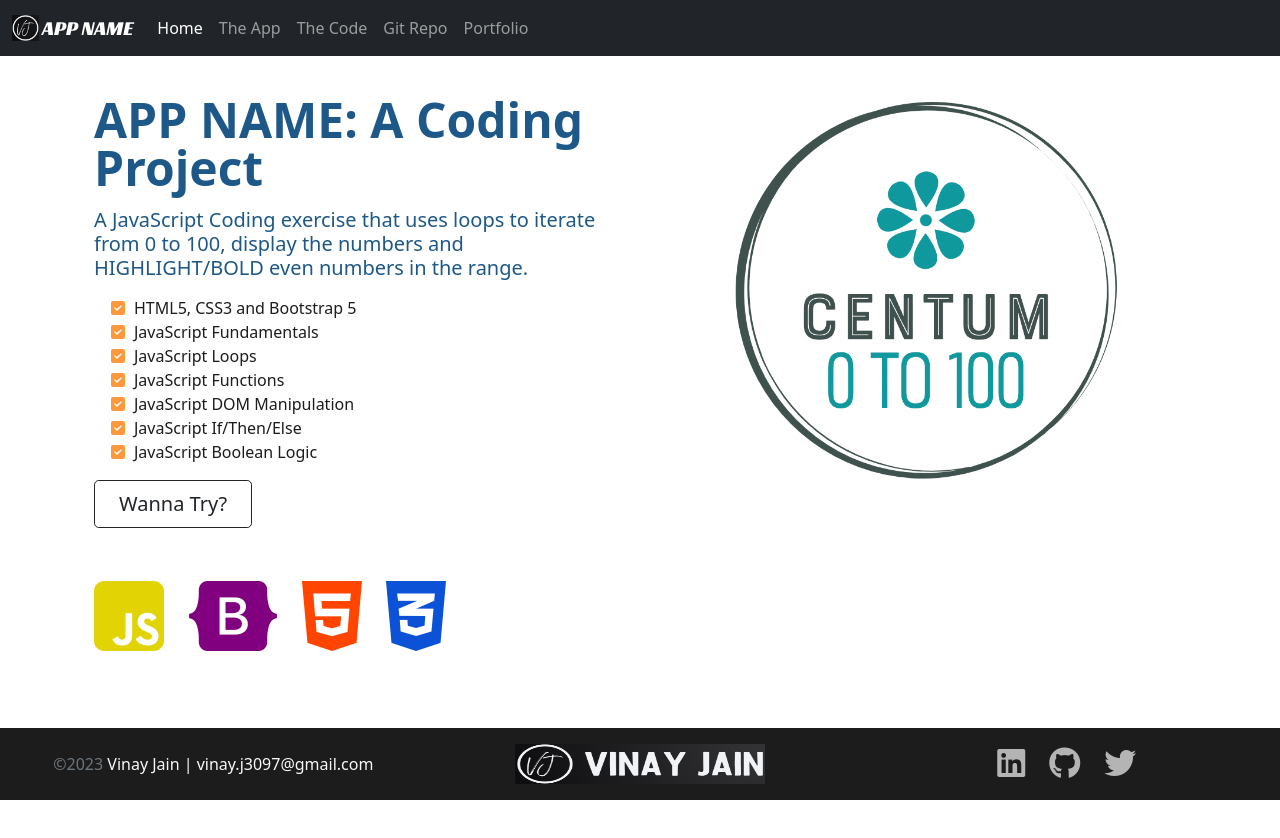
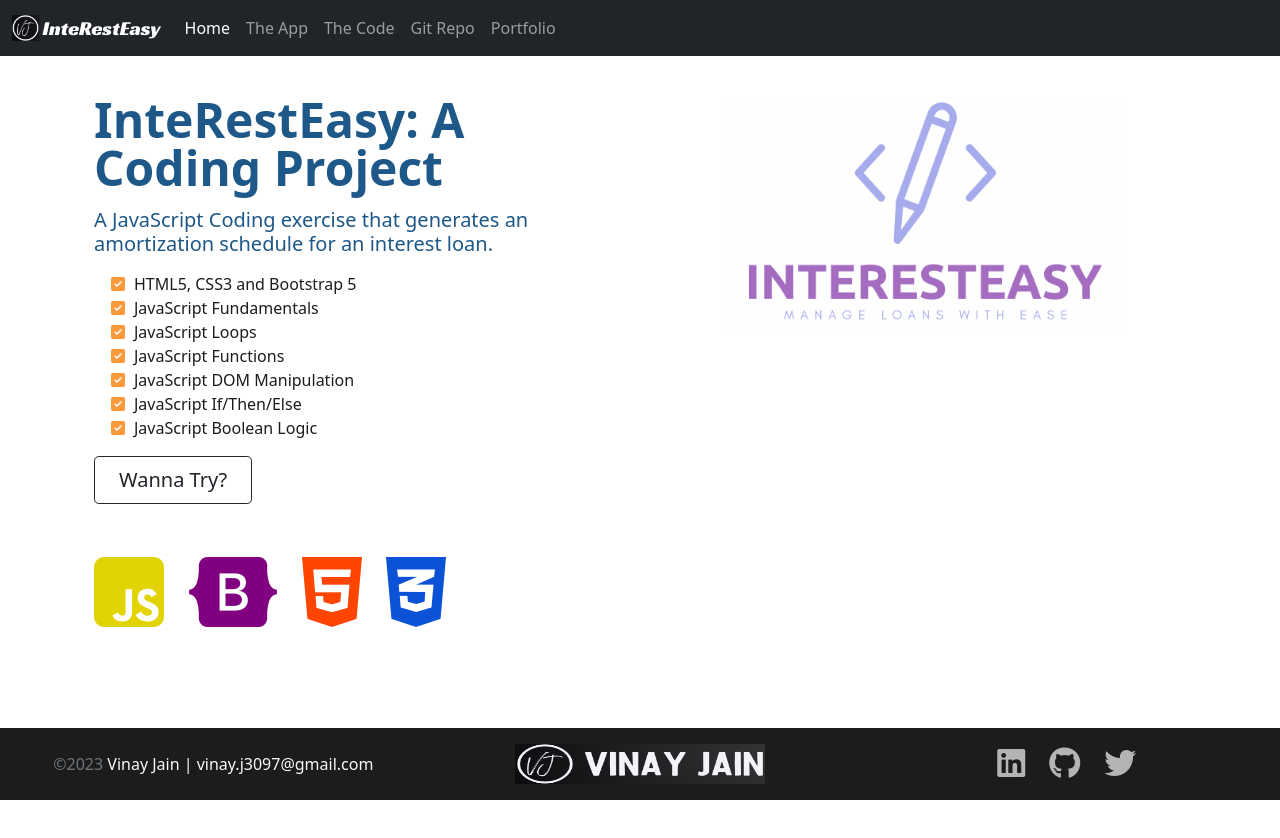
Before and after one commit to Vinay352/InteRestEasy, a plain HTML site: page index.html in a window 1280 px wide. Drawn offline with nearby package versions, Linux system fonts and the light colour scheme.

Commit message:
final
final

```diff
--- a/index.html
+++ b/index.html
@@ -2,7 +2,7 @@
 <html lang="en" class="min-vh-100">
 
 <head>
-    <title>App Name: A Coding Challenge by Vinay Jain</title>
+    <title>InteRestEasy: A Coding Challenge by Vinay Jain</title>
     <!-- Required meta tags -->
     <meta charset="utf-8">
     <meta name="viewport" content="width=device-width, initial-scale=1, shrink-to-fit=no">
@@ -27,7 +27,7 @@
     <!-- NAV Section -->
     <nav class="navbar navbar-expand-md navbar-dark fixed-top bg-dark">
         <div class="container-fluid">
-            <a class="navbar-brand logoFont" href="#"><img src="img/my signature black.png" alt="Vinay Jain Signature" width="" height="26" class="d-inline-block align-text-top"> APP NAME</a>
+            <a class="navbar-brand logoFont" href="#"><img src="img/my signature black.png" alt="Vinay Jain Signature" width="" height="26" class="d-inline-block align-text-top"> InteRestEasy</a>
             <button class="navbar-toggler" type="button" data-bs-toggle="collapse" data-bs-target="#navbarCollapse"
                 aria-controls="navbarCollapse" aria-expanded="false" aria-label="Toggle navigation">
                 <span class="navbar-toggler-icon"></span>
@@ -44,7 +44,7 @@
                         <a class="nav-link" href="code.html">The Code</a>
                     </li>
                     <li class="nav-item">
-                        <a class="nav-link" target="_blank" href="">Git Repo</a>
+                        <a class="nav-link" target="_blank" href="https://github.com/Vinay352/InteRestEasy">Git Repo</a>
                     </li>
                     <li class="nav-item">
                         <a class="nav-link" target="_blank" href="https://code-with-vj.netlify.app/">Portfolio</a>
@@ -59,8 +59,10 @@
        <div class="container col-xxl-8 px-4 py-5">
            <div class="row row-cols-1 row-cols-lg-2 g-5 py-5">
                 <div class="col order-last order-lg-first">
-                    <h1 class="display-5 fw-bold lh-1 mb-3">APP NAME: A Coding Project</h1>
-                    <h4 class="lead">A JavaScript Coding exercise that uses loops to iterate from 0 to 100, display the numbers and <b>HIGHLIGHT/BOLD</b> even numbers in the range.</h4>
+                    <h1 class="display-5 fw-bold lh-1 mb-3">InteRestEasy: A Coding Project</h1>
+                    <h4 class="lead">
+                        A JavaScript Coding exercise that generates an amortization schedule for an interest loan.
+                    </h4>
 
                     <ul class="fa-ul pt-2 checklist">
                         <li>
@@ -129,7 +131,7 @@
                     </h5>
                 </div>
                 <div class="col">
-                    <img src="img/centumLogo2.png" alt="Centum Logo" class="img-fluid center-block d-block mx-auto" width="400" height="300">
+                    <img src="img/InteRestEasy logo.png" alt="Centum Logo" class="img-fluid center-block d-block mx-auto" width="400" height="300">
                 </div>
            </div>
        </div>
```
Also changed, not shown: app.html (+3 -3 lines), code.html (+3 -3 lines), img/InteRestEasy logo.png (added).
